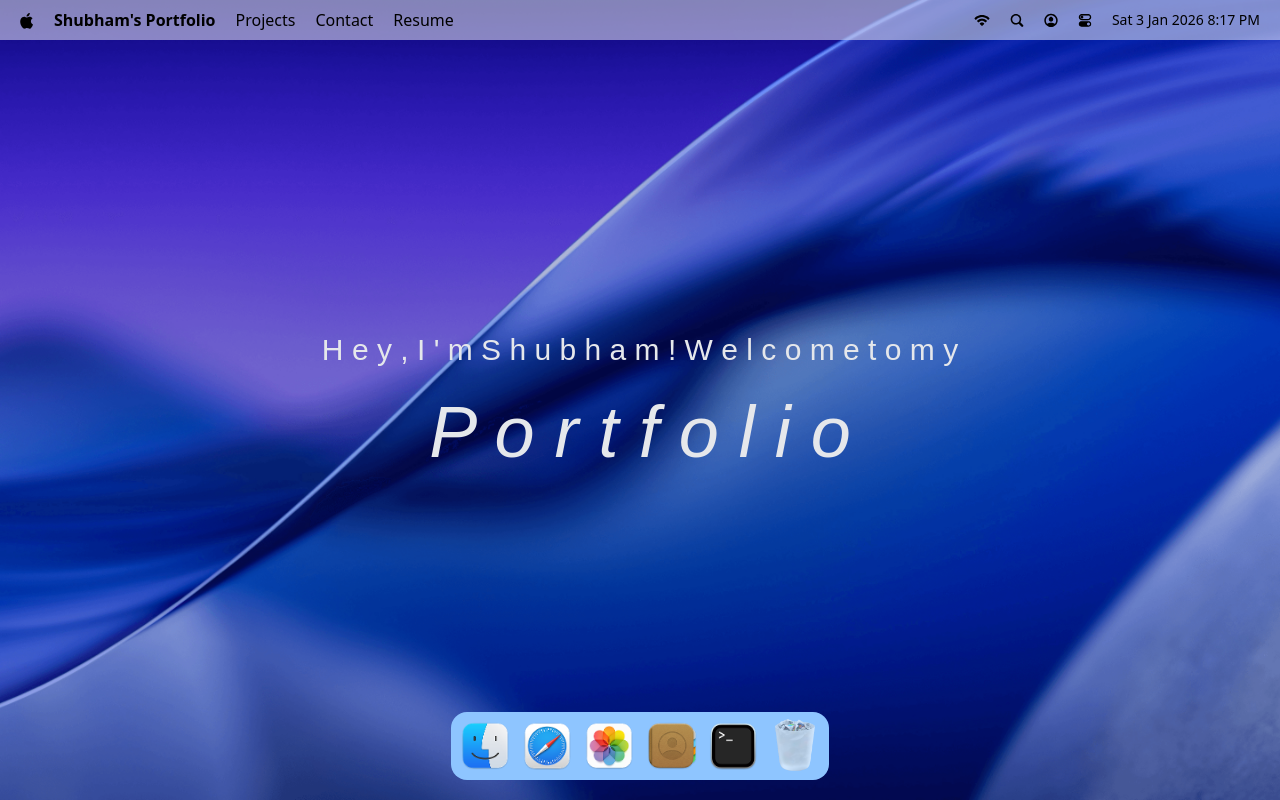
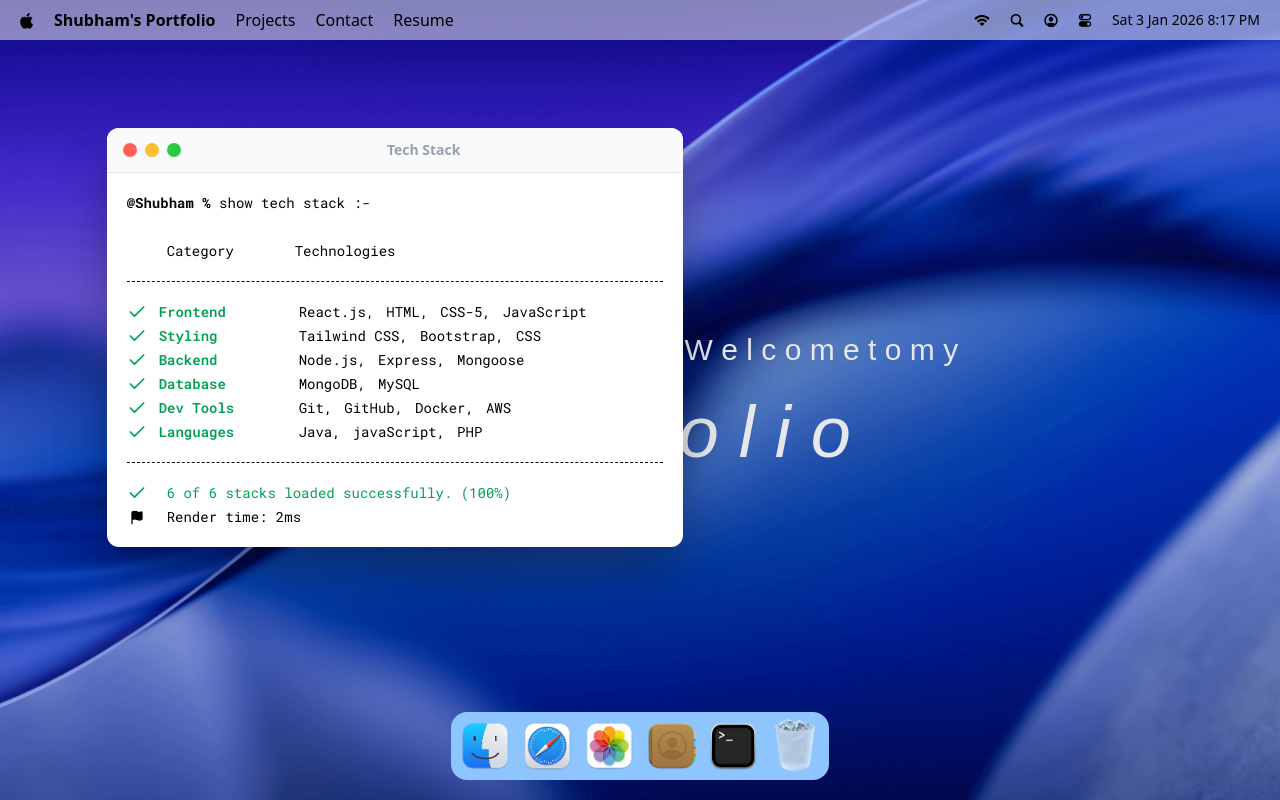
Before and after one commit to Shubham8468/macos_portfolio, a React (Vite) app: page / in a window 1280 px wide. Both pictures are taken after a click on the button 733 px from the left and 746 px from the top of the page. Built offline with nearby package versions, Linux system fonts and the light colour scheme; a web font is replaced by a local one.

Commit message:
implement a hoc for managing window states and add the first window -terminal

```diff
--- a/package.json
+++ b/package.json
@@ -14,11 +14,13 @@
     "@tailwindcss/vite": "^4.1.17",
     "dayjs": "^1.11.19",
     "gsap": "^3.14.1",
+    "immer": "^11.0.1",
     "lucide-react": "^0.559.0",
     "react": "^19.2.0",
     "react-dom": "^19.2.0",
     "react-tooltip": "^5.30.0",
-    "tailwindcss": "^4.1.17"
+    "tailwindcss": "^4.1.17",
+    "zustand": "^5.0.9"
   },
   "devDependencies": {
     "@eslint/js": "^9.39.1",
--- a/src/App.jsx
+++ b/src/App.jsx
@@ -1,7 +1,10 @@
 import React from 'react';
+import {Terminal} from "windows";
 import {Navbar,Welcome,Dock} from '#components';
-
-
+import gsap from 'gsap';
+import {Draggable} from "gsap/Draggable";
+// eslint-disable-next-line no-undef
+gsap.registerPlugin(Draggable);
 
 const App=()=>{
     return (
@@ -9,6 +12,9 @@ const App=()=>{
             <Navbar/>
             <Welcome/>
             <Dock/>
+            <Terminal/>
+
+
         </main>
     )
 }
--- a/src/components/Dock.jsx
+++ b/src/components/Dock.jsx
@@ -3,8 +3,10 @@ import {dockApps} from "#constants";
 import { Tooltip } from 'react-tooltip'
 import {useGSAP} from "@gsap/react";
 import gsap  from "gsap";
+import useWindowStore from "#store/window.jsx";
 
 const Dock = () => {
+    const {openZIndex,closeZIndex,window} = useWindowStore();
     const dockRef=useRef(null);
 
     useGSAP(()=>{
@@ -17,7 +19,7 @@ const Dock = () => {
                 const {left:iconLeft,width}=icon.getBoundingClientRect();
                 const center=iconLeft - left + width/2;
                 const distance=Math.abs(mouseX-center);
-                const intensity=Math.exp(-(distance ** 2.5)/2500);
+                const intensity=Math.exp(-(distance ** 2.0)/3500);
                 gsap.to(icon,{
                     scale :1 + 0.25 * intensity,
                     y: -15 * intensity,
@@ -46,7 +48,17 @@ const Dock = () => {
         };
     },[]);
    const toggleApp=(app)=>{
-       //TODO Implement Open Window logic
+       //TODO Implement Open Window logics
+       if(!app.canOpen)return;
+       const  win=window[app.id];
+       if(win && win.isOpen){
+           closeZIndex(app.id);
+
+       }else{
+           openZIndex(app.id);
+       }
+       console.log(win);
+
    };
 
     return (
--- /dev/null
+++ b/src/components/WindowControl.jsx
@@ -0,0 +1,19 @@
+import React from 'react'
+import useWindowStore from "#store/window.jsx";
+
+const WindowControl = ({target}) => {
+
+   const {closeWindow}=useWindowStore()
+
+    return (
+        <div id='window-controls' onClick={()=>closeWindow(target)}>
+            <div className='close'>{closeWindow}</div>
+            <div className='minimize'></div>
+            <div className="maximize"></div>
+
+
+
+        </div>
+    )
+}
+export default WindowControl
--- a/src/components/index.jsx
+++ b/src/components/index.jsx
@@ -1,4 +1,5 @@
 import Navbar from "./Navbar.jsx";
 import Welcome from "./welcom.jsx";
 import Dock from "./Dock.jsx";
-export {Navbar,Welcome,Dock};
+import WindowControl from "#components/WindowControl.jsx";
+export {Navbar,Welcome,Dock,WindowControl};
--- a/src/constants/index.js
+++ b/src/constants/index.js
@@ -102,28 +102,28 @@ const blogPosts = [
 const techStack = [
     {
         category: "Frontend",
-        items: ["React.js", "Next.js", "TypeScript"],
-    },
-    {
-        category: "Mobile",
-        items: ["React Native", "Expo"],
+        items: ["React.js", "HTML",'CSS-5',"JavaScript"],
     },
     {
         category: "Styling",
-        items: ["Tailwind CSS", "Sass", "CSS"],
+        items: ["Tailwind CSS", "Bootstrap", "CSS"],
     },
     {
         category: "Backend",
-        items: ["Node.js", "Express", "NestJS", "Hono"],
+        items: ["Node.js", "Express","Mongoose"],
     },
     {
         category: "Database",
-        items: ["MongoDB", "PostgreSQL"],
+        items: ["MongoDB", "MySQL"],
     },
     {
         category: "Dev Tools",
-        items: ["Git", "GitHub", "Docker"],
+        items: ["Git", "GitHub", "Docker", "AWS"],
     },
+    {
+        category: "Languages",
+        items:["Java","javaScript","PHP"]
+    }
 ];
 
 const socials = [
--- /dev/null
+++ b/src/hoc/WindoWrapper.jsx
@@ -0,0 +1,48 @@
+import React, {useLayoutEffect, useRef} from 'react'
+import useWindowStore from "#store/window.jsx";
+import {useGSAP} from "@gsap/react";
+import gsap from "gsap";
+import {Draggable} from "gsap/Draggable";
+
+const WindoWrapper = (Component, windowKey) => {
+    const Wrapped=(props)=>{
+        const {focusWindow, window}=useWindowStore();
+        const ref=useRef(null);
+        const win = window?.[windowKey];
+        const isOpen = win?.isOpen || false;
+        const zIndex = win?.zIndex || 1000;
+
+        useGSAP(()=>{
+            const el=ref.current
+            if(!el || !isOpen)return;
+            el.style.display="block";
+
+        },[isOpen])
+        useGSAP(()=>{
+            const el=ref.current;
+            if(!el)return;
+            Draggable.create(el,{onPress:()=> focusWindow(windowKey)})
+        },[])
+
+        useLayoutEffect(() => {
+            const el=ref.current
+            if(!el)return;
+            if(!isOpen) {
+                el.style.display = 'none';
+                return;
+            }
+            el.style.display = 'block';
+            gsap.fromTo(el,{scale:0.8, opacity:0, y:40},{scale:1,opacity:1 ,y:0,duration:0.8, ease:"power3.out"})
+        }, [isOpen]);
+
+        return (
+            <section id={windowKey} ref={ref} style={{zIndex, display: isOpen ? 'block' : 'none'}} className="absolute">
+                <Component {...props}/>
+            </section>
+        );
+    };
+    Wrapped.displayName=`WindowWrapper(${Component.displayName || Component.name || "Component"})`;
+
+    return Wrapped;
+}
+export default WindoWrapper
--- a/src/index.css
+++ b/src/index.css
@@ -180,12 +180,14 @@ body {
                 @apply py-5 my-5 border-y border-dashed space-y-1;
 
                 li {
+                    @apply flex items-center gap-3;
+
                     .check {
                         @apply text-[#00A154] w-5;
                     }
 
                     h3 {
-                        @apply font-semibold text-[#00A154] w-32 ms-5;
+                        @apply font-semibold text-[#00A154] w-32;
                     }
 
                     ul {
--- /dev/null
+++ b/src/store/window.jsx
@@ -0,0 +1,31 @@
+import {create} from "zustand";
+import {immer} from "zustand/middleware/immer";
+import {INITIAL_Z_INDEX, WINDOW_CONFIG} from "#constants";
+const useWindowStore=create(
+    immer((set)=>({
+        window:WINDOW_CONFIG,
+        nextZIndex: INITIAL_Z_INDEX+1,
+        openZIndex: (windowKey, data=null)=>
+            set((state) => {
+                const win = state.window[windowKey];
+                win.isOpen=true;
+                win.zIndex=state.nextZIndex;
+                win.data=data ?? win.data;
+                state.nextZIndex++;
+            }),
+         closeZIndex: (windowKey)=> set((state) =>{
+             const win = state.window[windowKey];
+             win.isOpen=false;
+             win.zIndex=INITIAL_Z_INDEX;
+             win.data=null;
+
+         }),
+         focusWindow : (windowKey)=> set((state) =>{
+             const win = state.window[windowKey];
+             win.isOpen=false;
+             win.zIndex= state.nextZIndex++;
+         }),
+
+    })),
+);
+export default useWindowStore;
--- /dev/null
+++ b/src/windows/Terminal.jsx
@@ -0,0 +1,56 @@
+import React from 'react';
+import windoWrapper from "#hoc/WindoWrapper.jsx";
+import {techStack} from "#constants";
+import {Check} from "lucide-react";
+import {Flag} from "lucide-react";
+import {WindowControl} from "#components";
+
+const Terminal = () => {
+
+    return (
+        <>
+        <div id="window-header">
+         <WindowControl target='terminal'/>
+            <h2>Tech Stack</h2>
+        </div>
+            <div className="techstack">
+            <p>
+                <span className="font-bold">@Shubham % </span>
+                show tech stack :-
+            </p>
+                <div className='label'>
+                   <p className='w-32'>Category</p>
+                    <p>Technologies</p>
+                </div>
+
+                <ul className="content">
+                    {
+                        techStack.map(({category,items}) =>(
+                            <li key={category}>
+                                <Check className="check" size={20}></Check>
+                                <h3>{category}</h3>
+                                <ul>
+                                    {items.map((item,i)=>(
+                                    <li key={i}>{item}{i< items.length -1 ? ",": ""}</li>))}
+                                </ul>
+                            </li>
+                        ))
+                    }
+                </ul>
+                <div className="footnote ">
+                    <p>
+                        <Check size={20} className='check'/> 6 of 6 stacks loaded successfully. (100%)
+                    </p>
+                    <p className='text-black'>
+                        <Flag size={15} fill='black'/>
+                         Render time: 2ms
+                    </p>
+                </div>
+            </div>
+
+
+        </>
+    )
+};
+ const TerminalWindow = windoWrapper(Terminal, "terminal");
+export default TerminalWindow;
--- /dev/null
+++ b/src/windows/index.js
@@ -0,0 +1,2 @@
+import Terminal from "windows/Terminal.jsx";
+export {Terminal};
```
Also changed, not shown: 1 other file (tests, documents, lock files or other folders).
